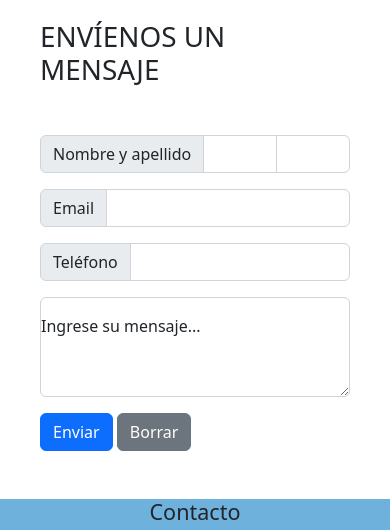
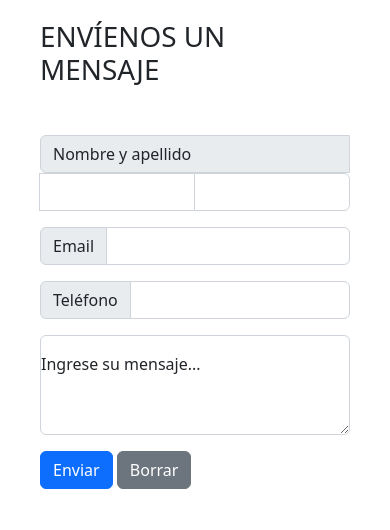
Before and after one commit to MatP25/coder-DW-project-bootstrap-old-, a plain HTML site: page pages/form.html in a window 390 px wide. Shown: the part 273-803 px from the top of the page. Drawn offline with nearby package versions, Linux system fonts and the light colour scheme.

Commit message:
fixed form in very small screens

```diff
--- a/pages/form.html
+++ b/pages/form.html
@@ -57,9 +57,9 @@
         <!-- MAIN CONTAINER -->
         <main class="container-xl">
             <h2 class="display-6 pt-3 px-3">ENVÍENOS UN MENSAJE</h2>
-                <form class="row my-5 px-3">
+                <form class="row justify-content-center my-5 px-3">
 
-                    <div class="input-group mb-3">
+                    <div class="row justify-content-center input-group mb-3">
                         <span class="input-group-text">Nombre y apellido</span>
                         <label for="nombre" class="form-label visually-hidden">Nombre</label>
                         <input type="text" id="nombre" aria-label="Nombre" class="form-control">
```
